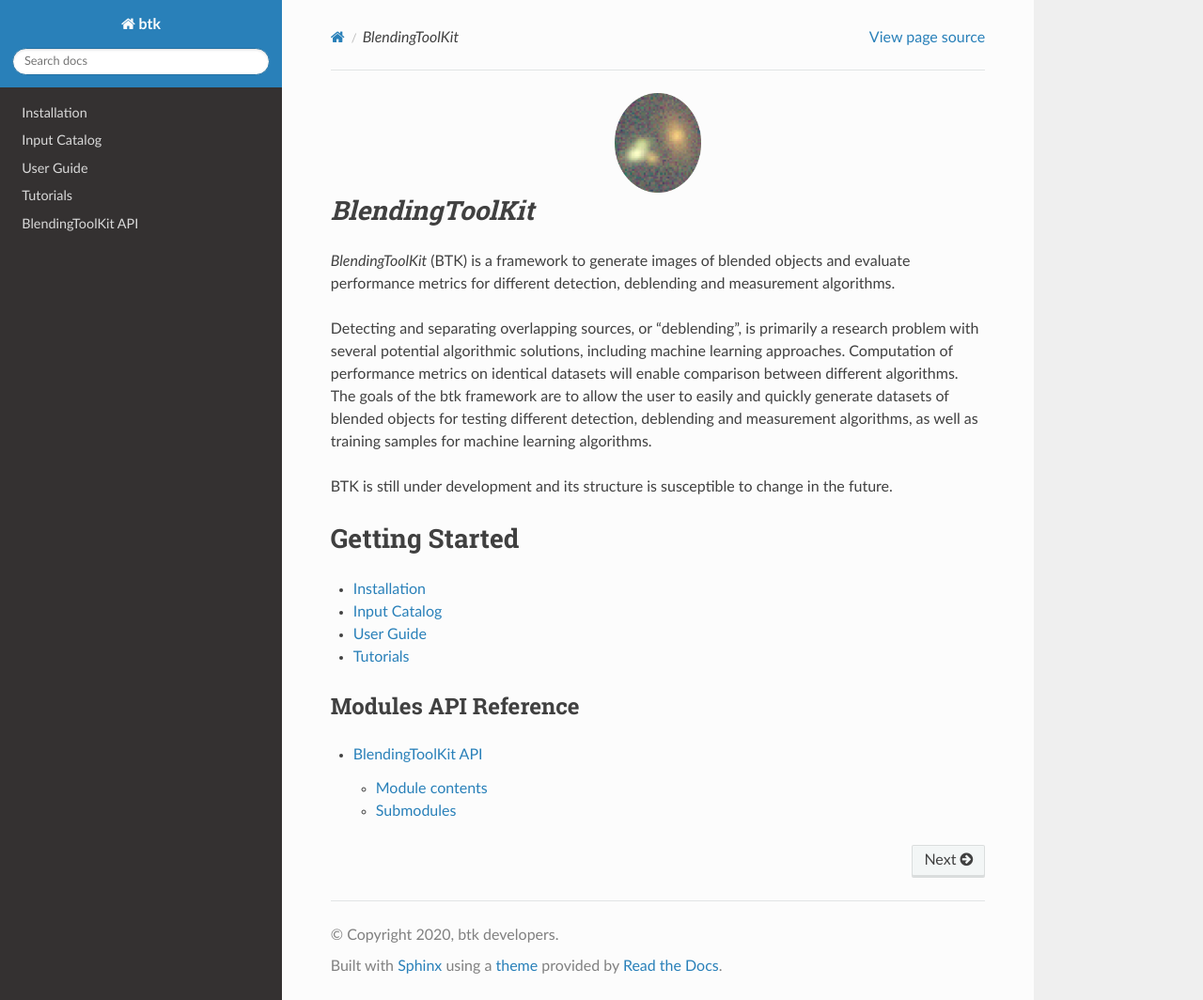
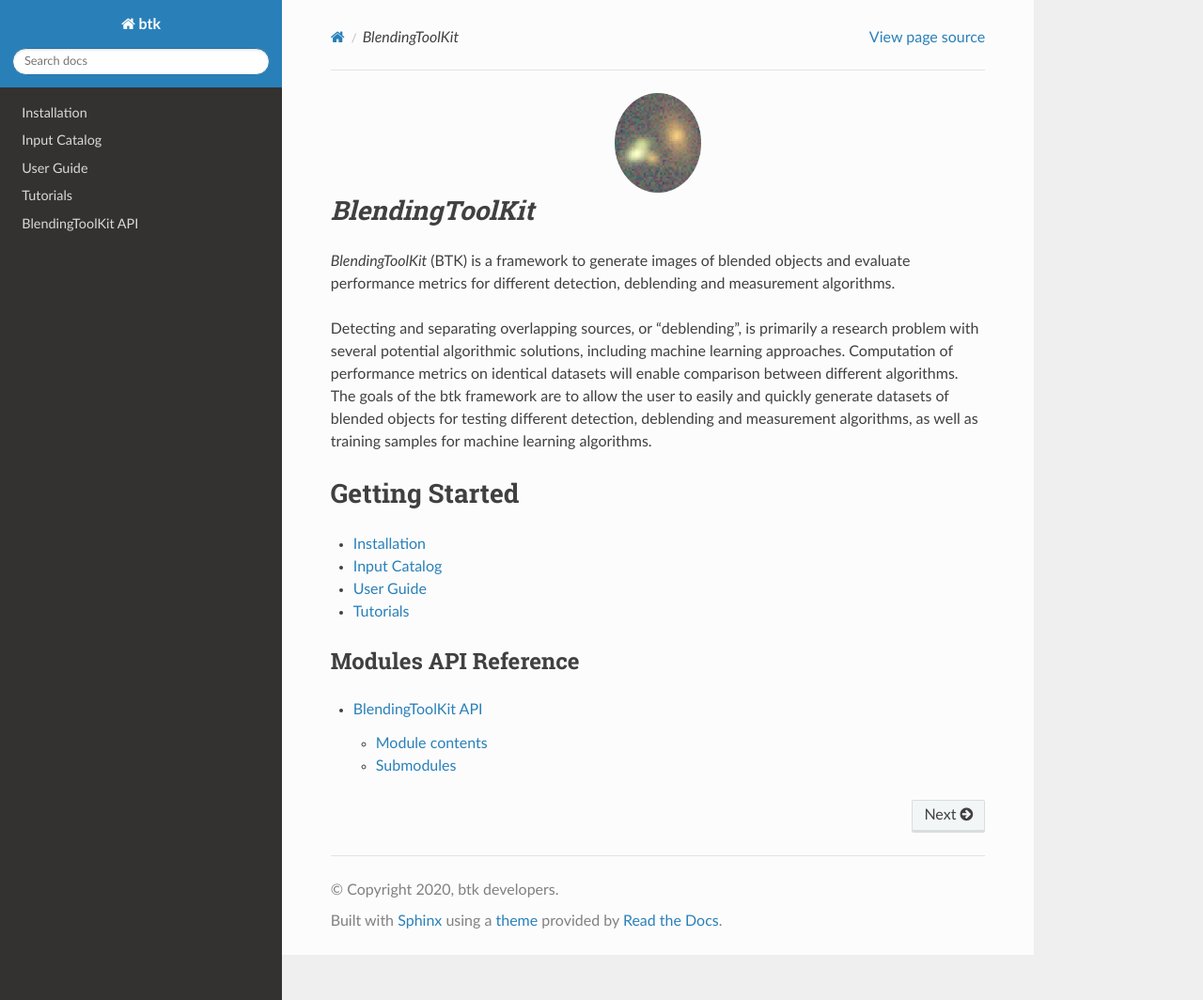
Before and after one commit to LSSTDESC/BlendingToolKit, a Sphinx documentation site: the page built from docs/source/index.rst, in a window 1280 px wide and 1064 px high. Shown: the whole window at 94% size. Built offline with Sphinx 7.4.7 and the Read the Docs theme 2.0.0, drawn with Linux system fonts in a browser that asks for light colours.

Commit message:
update index

```diff
--- a/docs/source/index.rst
+++ b/docs/source/index.rst
@@ -1,7 +1,7 @@
 .. btk documentation master file, created by
-   sphinx-quickstart on Tue Mar 19 15:40:17 2019.
-   You can adapt this file completely to your liking, but it should at least
-   contain the root `toctree` directive.
+.. sphinx-quickstart on Tue Mar 19 15:40:17 2019.
+.. You can adapt this file completely to your liking, but it should at least
+.. contain the root `toctree` directive.
 
 :tocdepth: 3
 
@@ -14,8 +14,6 @@
 *BlendingToolKit* (BTK) is a framework to generate images of blended objects and evaluate performance metrics for different detection, deblending and measurement algorithms.
 
 Detecting and separating overlapping sources, or "deblending", is primarily a research problem with several potential algorithmic solutions, including machine learning approaches. Computation of performance metrics on identical datasets will enable comparison between different algorithms. The goals of the btk framework are to allow the user to easily and quickly generate datasets of blended objects for testing different detection, deblending and measurement algorithms, as well as training samples for machine learning algorithms.
-
-BTK is still under development and its structure is susceptible to change in the future.
 
 Getting Started
 ==================
```
